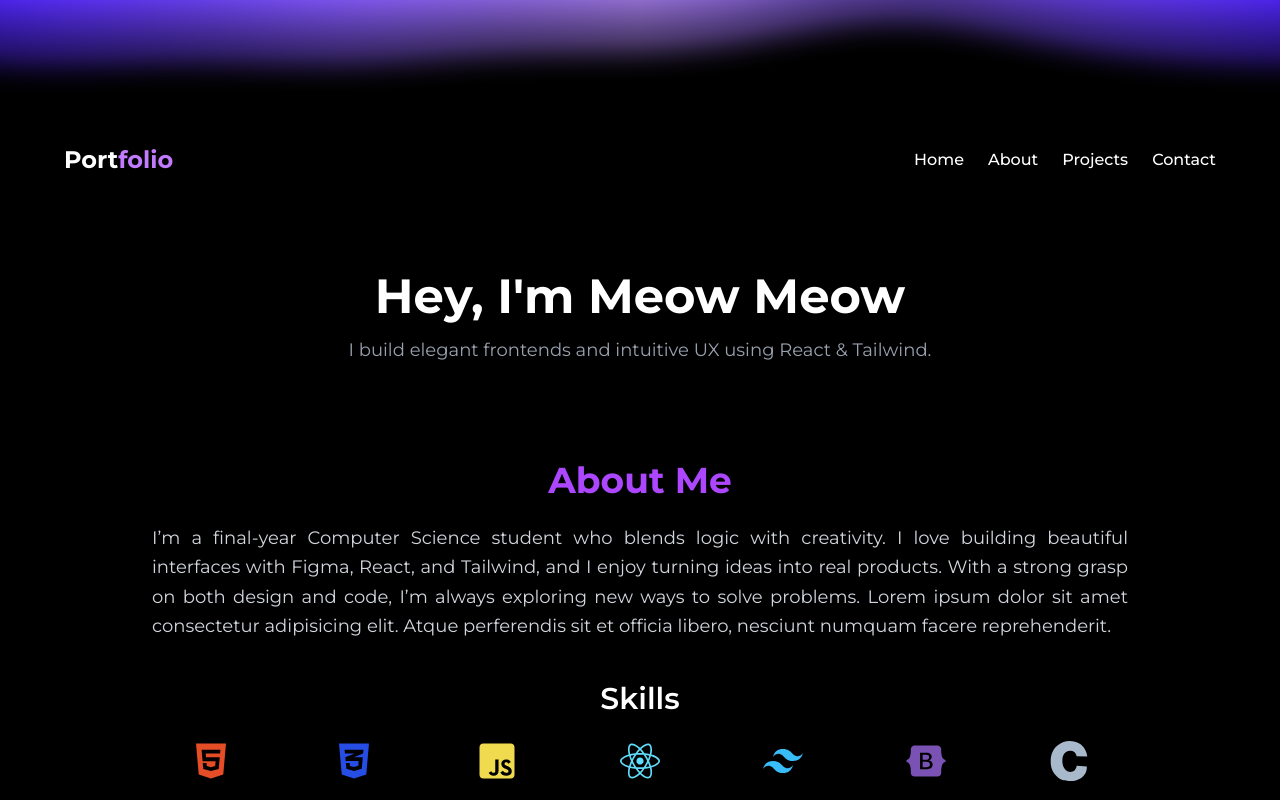
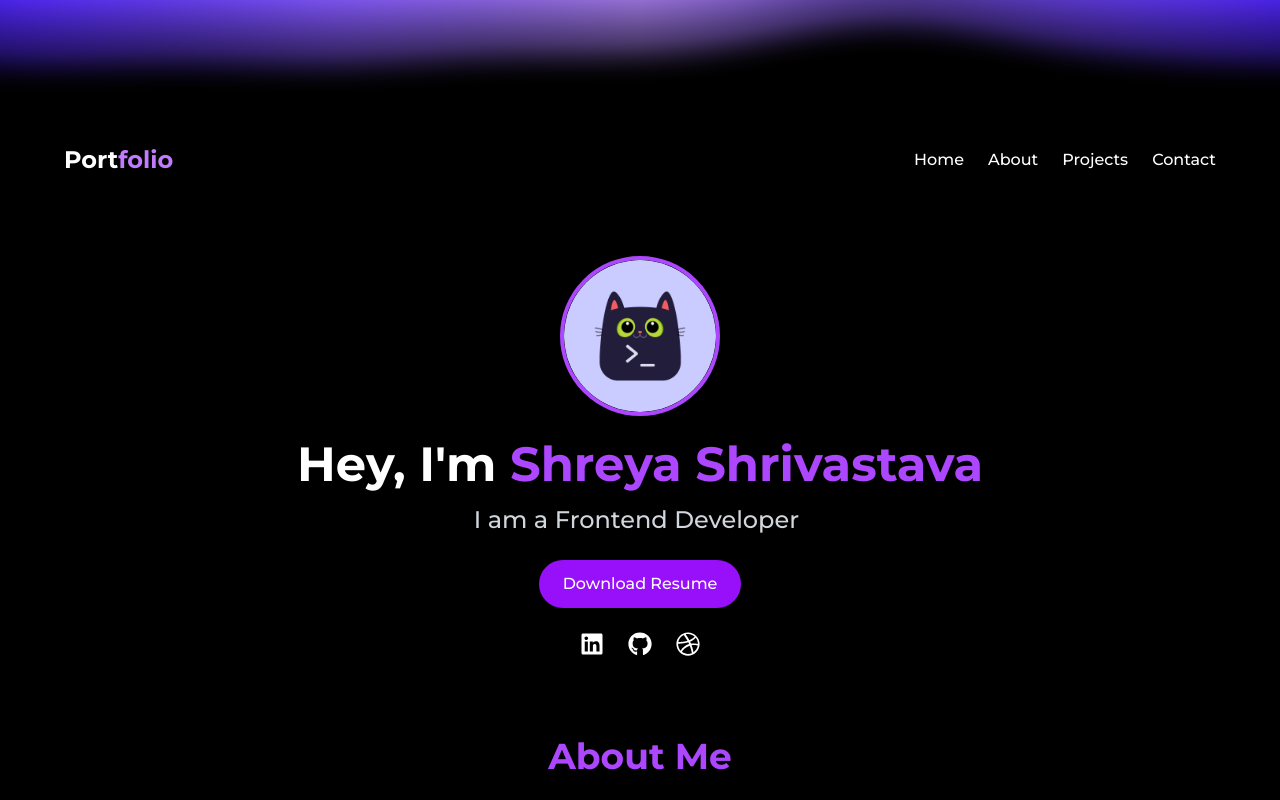
Before and after one commit to ShreyaS-2321/portfolio, a React (Vite) app: page / in a window 1280 px wide. Shown: the top 800 px of the page. Built offline with nearby package versions, Linux system fonts and the light colour scheme.

Commit message:
Update Hero.jsx

```diff
--- a/src/components/Hero.jsx
+++ b/src/components/Hero.jsx
@@ -1,10 +1,54 @@
+import { TypeAnimation } from 'react-type-animation';
+import { FaLinkedin, FaGithub, FaDribbble } from 'react-icons/fa';
+
 export default function Hero() {
   return (
-    <section className="py-20 px-6 max-w-5xl mx-auto text-center">
-      <h1 className="text-5xl font-bold mb-4">Hey, I'm Meow Meow</h1>
-      <p className="text-gray-400 text-lg text-center">
-        I build elegant frontends and intuitive UX using React & Tailwind.
-      </p>
+    <section className="py-16 px-6 max-w-4xl mx-auto text-center" id="home">
+       <img
+    src="src/assets/aboutimg.png"
+    alt="Shreya profile"
+    className="w-40 h-40 mx-auto mb-6 rounded-full border-4 border-purple-500 shadow-lg object-cover"
+  />
+      <h1 className="text-5xl font-bold mb-4 text-white">
+        Hey, I'm{' '}
+        <span className="bg-purple-500 bg-clip-text text-transparent">
+          Shreya Shrivastava
+        </span>
+      </h1>
+
+      <h2 className="text-2xl text-gray-300 font-medium mb-6">
+        <TypeAnimation
+          sequence={['I am a UI/UX Designer', 2000, 'I am a Frontend Developer', 2000]}
+          wrapper="span"
+          speed={50}
+          repeat={Infinity}
+          cursor={true}
+        />
+      </h2>
+
+      {/* Resume Download Button */}
+      <div className="flex flex-col sm:flex-row justify-center items-center gap-4 mb-6">
+        <a
+          href="public/Resume_Shreya.pdf"
+          download
+          className="px-6 py-3 bg-purple-600 text-white rounded-full font-medium hover:bg-purple-700 transition"
+        >
+          Download Resume
+        </a>
+      </div>
+
+      {/* Social Links */}
+      <div className="flex justify-center items-center space-x-6 text-2xl text-white">
+        <a href="https://www.linkedin.com/in/shreya-shrivastava-261245256/" target="_blank" rel="noopener noreferrer" className="hover:text-blue-400">
+          <FaLinkedin />
+        </a>
+        <a href="https://github.com/ShreyaS-2321" target="_blank" rel="noopener noreferrer" className="hover:text-gray-400">
+          <FaGithub />
+        </a>
+        <a href="https://dribbble.com/Shreya88" target="_blank" rel="noopener noreferrer" className="hover:text-pink-400">
+          <FaDribbble />
+        </a>
+      </div>
     </section>
   );
 }
```
